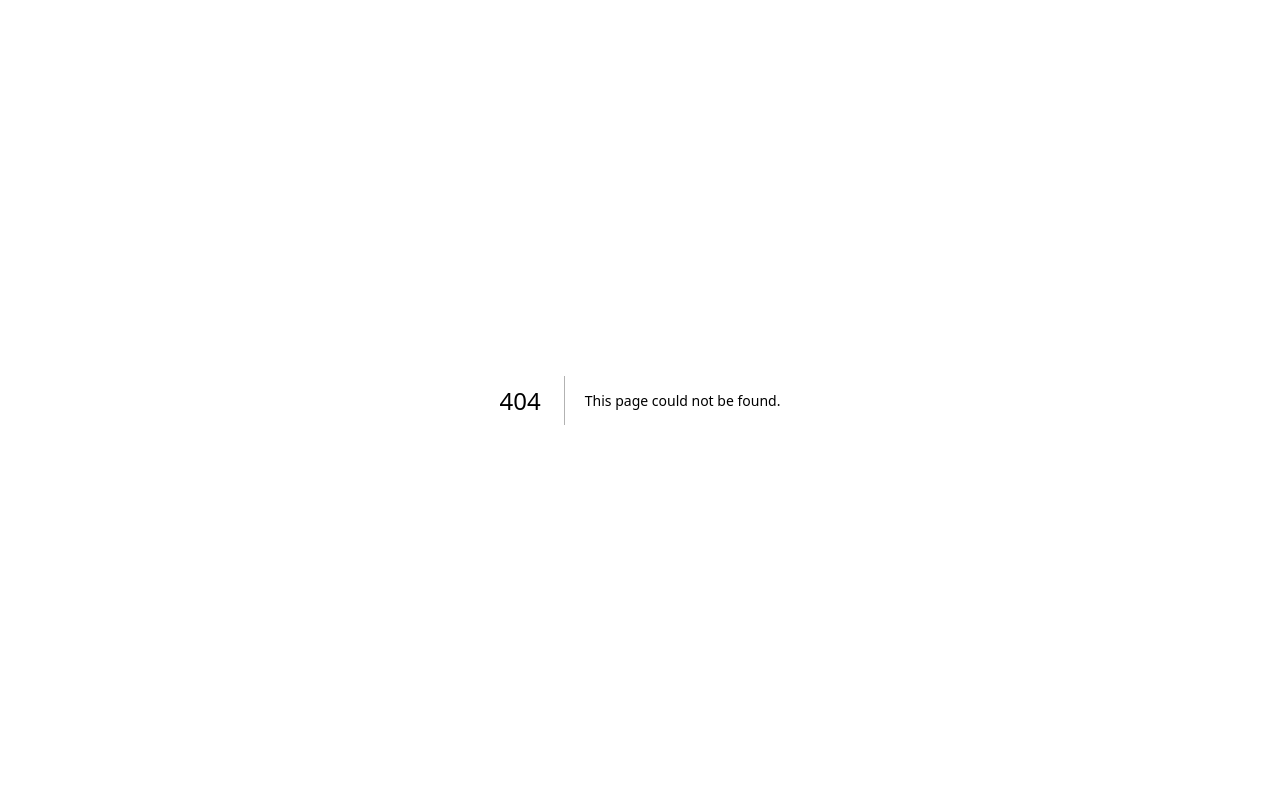
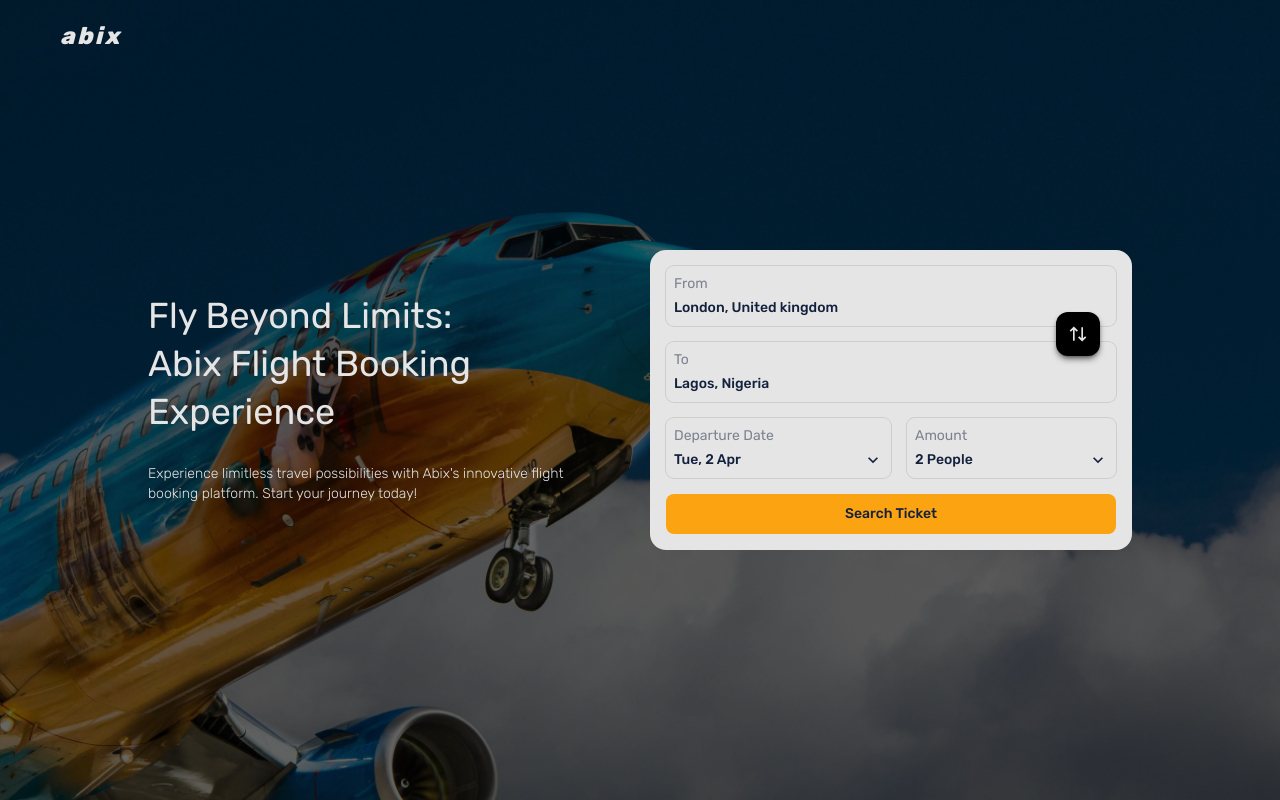
Before and after one commit to Joshardals/Abix, a Next.js app: page /home in a window 1280 px wide. Before the commit this address had no page. Built offline with nearby package versions, Linux system fonts and the light colour scheme.

Commit message:
initial commit

```diff
--- a/app/(auth)/layout.tsx
+++ b/app/(auth)/layout.tsx
@@ -1,4 +1,4 @@
-import Link from "next/link";
+import { Logo } from "@/components/shared/Logo";
 
 export default function AuthLayout({
   children,
@@ -9,18 +9,8 @@ export default function AuthLayout({
     <div className="grid lg:grid-cols-2">
       {/* <Header /> */}
       <section className="relative bg-[url('/airplane.jpg')] bg-cover bg-center p-5 max-lg:h-[30rem]">
-        <div className="absolute bg-navyBlue inset-0 opacity-60" />
-        <Link href="/" className="relative">
-          {/* Main logo text */}
-          <h1
-            className="
-            text-2xl font-extrabold text-white tracking-widest italic
-          "
-          >
-            {/* Application name with styling */}
-            abix
-          </h1>
-        </Link>
+        <div className="absolute bg-black inset-0 opacity-60" />
+        <Logo />
       </section>
 
       <main>{children}</main>
--- /dev/null
+++ b/app/(main)/home/page.tsx
@@ -0,0 +1,41 @@
+import { SearchTicket } from "@/components/Home/SearchTicket";
+import { Logo } from "@/components/shared/Logo";
+
+export const metadata = {
+  title: "Abix - Home",
+  description:
+    "Welcome to Abix! Book your flights easily and embark on your next adventure with ease.",
+};
+
+export default function Homepage() {
+  return (
+    <main className="relative bg-[url('/hero.jpg')] bg-cover min-h-screen">
+      <div className="absolute bg-black inset-0 opacity-60" />
+      <div className="md:fixed md:left-0 md:right-0 p-5 maxCenter">
+        <div>
+          <Logo />
+        </div>
+      </div>
+      <section className="max-w-[1024px] mx-auto px-5">
+        <section className="relative text-gray flex flex-col justify-center min-h-screen">
+          <div className="grid md:grid-cols-2 gap-5 items-center max-md:space-y-20">
+            <div className="space-y-8">
+              <div className="text-4xl flex flex-col space-y-2 max-md:text-center">
+                <span> Fly Beyond Limits:</span>
+                <span>Abix Flight Booking</span>
+                <span>Experience</span>
+              </div>
+
+              <p className="font-light text-sm max-w-md max-md:mx-auto max-md:text-center">
+                Experience limitless travel possibilities with Abix's innovative
+                flight booking platform. Start your journey today!
+              </p>
+            </div>
+
+            <SearchTicket />
+          </div>
+        </section>
+      </section>
+    </main>
+  );
+}
--- /dev/null
+++ b/components/Home/SearchTicket.tsx
@@ -0,0 +1,63 @@
+"use client";
+
+import { MdOutlineKeyboardArrowDown } from "react-icons/md";
+import { RiArrowUpDownLine } from "react-icons/ri";
+import { ButtonInput } from "../form/FormInput";
+import { FormEvent, useState } from "react";
+
+export function SearchTicket() {
+  const [loading, setLoading] = useState(false);
+
+  function handleSubmit(e: FormEvent<HTMLFormElement>) {
+    e.preventDefault();
+    setLoading(true);
+  }
+  return (
+    <form
+      onSubmit={handleSubmit}
+      className="bg-gray text-navyBlue rounded-2xl p-4 space-y-4 text-sm"
+    >
+      <div className="space-y-4 relative">
+        <LocationInput label="From" destination="London, United kingdom" />
+        <div className="bg-black w-[fit-content] text-gray rounded-xl p-3 shadow-md shadow-black/50 absolute right-4 top-[1.9rem]">
+          <RiArrowUpDownLine className="size-5" />
+        </div>
+        <LocationInput label="To" destination="Lagos, Nigeria" />
+      </div>
+
+      <div className="grid grid-cols-2 space-x-4">
+        <Select label="Departure Date" value="Tue, 2 Apr" />
+        <Select label="Amount" value="2 People" />
+      </div>
+
+      <ButtonInput variant="abix" label="Search Ticket" loading={loading} />
+    </form>
+  );
+}
+
+function LocationInput({
+  label,
+  destination,
+}: {
+  label: string;
+  destination: string;
+}) {
+  return (
+    <div className="ring-1 ring-black/10 p-2 rounded-lg space-y-1 cursor-pointer">
+      <span className="opacity-50">{label}</span>
+      <div className="font-medium">{destination}</div>
+    </div>
+  );
+}
+
+function Select({ label, value }: { label: string; value: string | number }) {
+  return (
+    <div className="ring-1 ring-black/10 p-2 rounded-lg space-y-1 cursor-pointer">
+      <span className="opacity-50">{label}</span>
+      <div className="flex justify-between items-center">
+        <div className="font-medium">{value}</div>
+        <MdOutlineKeyboardArrowDown className="size-5" />
+      </div>
+    </div>
+  );
+}
--- /dev/null
+++ b/components/shared/Logo.tsx
@@ -0,0 +1,17 @@
+import Link from "next/link";
+
+export function Logo() {
+  return (
+    <Link href="/" className="relative">
+      {/* Main logo text */}
+      <h1
+        className="
+      text-2xl font-extrabold text-gray tracking-widest italic
+    "
+      >
+        {/* Application name with styling */}
+        abix
+      </h1>
+    </Link>
+  );
+}
--- a/components/ui/button.tsx
+++ b/components/ui/button.tsx
@@ -12,7 +12,7 @@ const buttonVariants = cva(
       variant: {
         default: "", // Default button style (no additional styles applied).
         // home: "bg-deepRed hover:bg-deepRed/90 text-softWhite", // Styling for 'home' variant.
-        abix: "bg-yellow hover:bg-yellow/70 text-navyBlue", // Styling for 'ticket' variant.
+        abix: "bg-yellow hover:bg-yellow/70 text-navyBlue rounded-lg", // Styling for 'ticket' variant.
       },
       size: {
         default: "h-10 px-4 py-2", // Default button size.
```
Also changed, not shown: public/hero.jpg (added).
